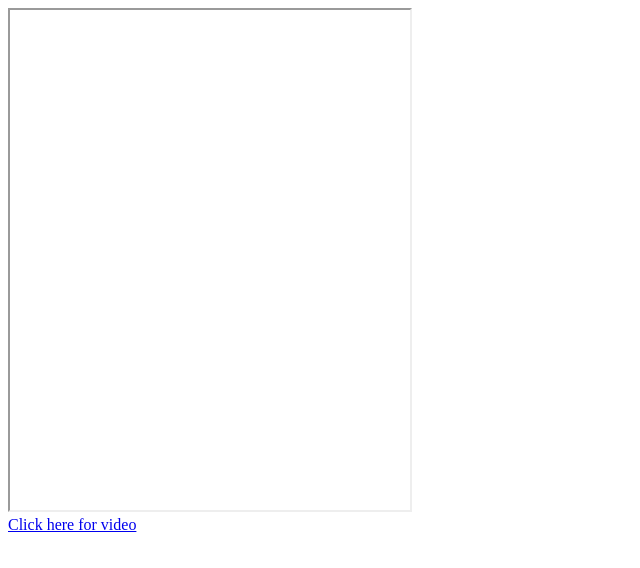
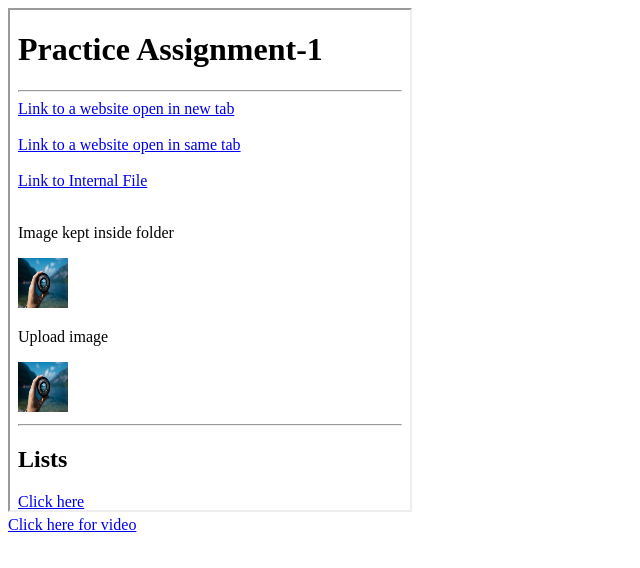
Before and after one commit to Lakhwinder22/Assignments, a plain HTML site: page HTML- 3/lakhu.html in a window 1280 px wide. Shown: the whole page, without its empty margins (0-640 px from the left). Drawn offline with Linux system fonts and the light colour scheme.

Commit message:
Update lakhu.html

```diff
--- a/HTML- 3/lakhu.html
+++ b/HTML- 3/lakhu.html
@@ -7,7 +7,7 @@
     <title>Assignment 3</title>
 </head>
 <body>
-    <iframe src="file:///E:/Elevation/HTML/Assignments/HTML-%201/index.html" frameborder="400" width="400" height="500"></iframe><br>
+    <iframe src="https://lakhwinder22.github.io/Assignments/HTML-%201/index.html" frameborder="400" width="400" height="500"></iframe><br>
     <a href="https://youtu.be/Vc_XWn82Xqs">Click here for video</a>
 </body>
 </html>
```
